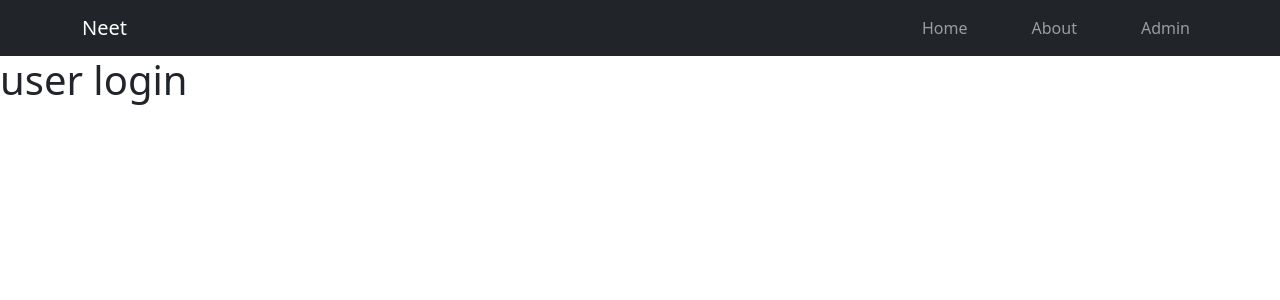
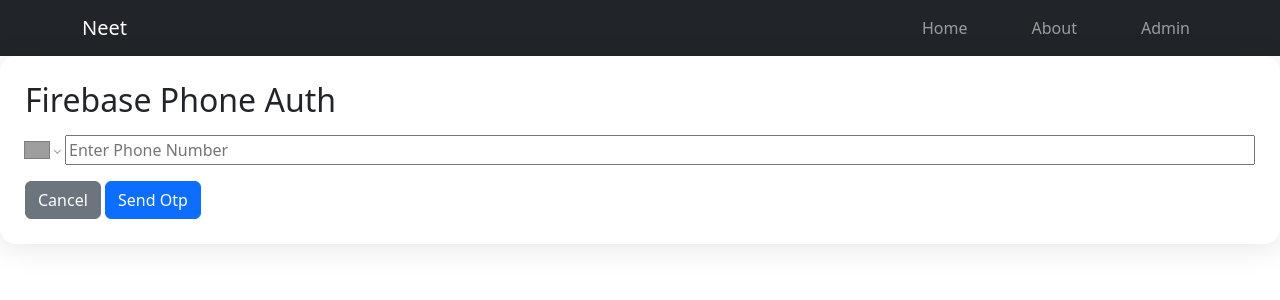
Before and after one commit to neetscores/neetscores, a React (Create React App) app: page / in a window 1280 px wide. Shown: the top 300 px of the page. Built offline with nearby package versions, Linux system fonts and the light colour scheme; no server answers; grey boxes are pictures that could not be loaded.

Commit message:
user login module

```diff
--- a/package.json
+++ b/package.json
@@ -1,5 +1,5 @@
 {
-  "homepage": "https://neetscores.github.io/neetscores",
+  "homepage": "https://neetscores.github.io/neetscores/",
   "name": "neetscores",
   "version": "0.1.0",
   "private": true,
@@ -12,6 +12,7 @@
     "react": "^18.2.0",
     "react-bootstrap": "^2.7.0",
     "react-dom": "^18.2.0",
+    "react-phone-number-input": "^3.2.16",
     "react-router-dom": "^6.6.2",
     "react-scripts": "5.0.1",
     "web-vitals": "^2.1.4"
--- a/src/components/UserDashBoard.js
+++ b/src/components/UserDashBoard.js
@@ -3,7 +3,7 @@ import React from 'react'
 function UserDashBoard() {
   return (
     <div>
-
+      <h1>UserDashBoard</h1>
     </div>
   )
 }
--- a/src/components/UserLogin.js
+++ b/src/components/UserLogin.js
@@ -1,11 +1,94 @@
-import React from 'react'
+import React, { useState } from "react";
+import { Link, useNavigate } from "react-router-dom";
+import { Form, Alert } from "react-bootstrap";
+import { Button } from "react-bootstrap";
+import "react-phone-number-input/style.css";
+import PhoneInput from "react-phone-number-input";
+import { useAuth } from "../contexts/AuthContext";
 
-function UserLogin() {
+const UserLogin = () => {
+  const [error, setError] = useState("");
+  const [number, setNumber] = useState("");
+  const [flag, setFlag] = useState(false);
+  const [otp, setOtp] = useState("");
+  const [result, setResult] = useState("");
+  const navigate = useNavigate();
+  const {setUpRecaptha} = useAuth();
+
+  const getOtp = async (e) => {
+    e.preventDefault();
+    console.log(number);
+    setError("");
+    if (number === "" || number === undefined)
+      return setError("Please enter a valid phone number!");
+    try {
+      const response = await setUpRecaptha(number);
+      setResult(response);
+      setFlag(true);
+    } catch (err) {
+      setError(err.message);
+    }
+  };
+
+  const verifyOtp = async (e) => {
+    e.preventDefault();
+    setError("");
+    if (otp === "" || otp === null) return;
+    try {
+      await result.confirm(otp);
+      navigate("/home");
+    } catch (err) {
+      setError(err.message);
+    }
+  };
+
   return (
-    <div>
-      <h1>user login</h1>
-    </div>
-  )
-}
+    <>
+      <div className="p-4 box">
+        <h2 className="mb-3">Firebase Phone Auth</h2>
+        {error && <Alert variant="danger">{error}</Alert>}
+        <Form onSubmit={getOtp} style={{ display: !flag ? "block" : "none" }}>
+          <Form.Group className="mb-3" controlId="formBasicEmail">
+            <PhoneInput
+              defaultCountry="IN"
+              value={number}
+              onChange={setNumber}
+              placeholder="Enter Phone Number"
+            />
+            <div id="recaptcha-container"></div>
+          </Form.Group>
+          <div className="button-right">
+            <Link to="/">
+              <Button variant="secondary">Cancel</Button>
+            </Link>
+            &nbsp;
+            <Button type="submit" variant="primary">
+              Send Otp
+            </Button>
+          </div>
+        </Form>
 
-export default UserLogin
+        <Form onSubmit={verifyOtp} style={{ display: flag ? "block" : "none" }}>
+          <Form.Group className="mb-3" controlId="formBasicOtp">
+            <Form.Control
+              type="otp"
+              placeholder="Enter OTP"
+              onChange={(e) => setOtp(e.target.value)}
+            />
+          </Form.Group>
+          <div className="button-right">
+            <Link to="/">
+              <Button variant="secondary">Cancel</Button>
+            </Link>
+            &nbsp;
+            <Button type="submit" variant="primary">
+              Verify
+            </Button>
+          </div>
+        </Form>
+      </div>
+    </>
+  );
+};
+
+export default UserLogin;
--- a/src/contexts/AuthContext.js
+++ b/src/contexts/AuthContext.js
@@ -1,5 +1,6 @@
 import React, { useContext, useState, useEffect } from "react"
 import { auth } from "../components/firebase"
+import { RecaptchaVerifier,signInWithPhoneNumber } from "firebase/auth"
 
 const AuthContext = React.createContext()
 
@@ -22,6 +23,11 @@ export function AuthProvider({ children }) {
   function logout() {
     return auth.signOut()
   }
+  function setUpRecaptha(number){
+    const recaptchaVerifier = new RecaptchaVerifier('recaptcha-container',{},auth);
+    recaptchaVerifier.render();
+    return signInWithPhoneNumber(auth,number,recaptchaVerifier);
+  }
 
   useEffect(() => {
     const unsubscribe = auth.onAuthStateChanged(user => {
@@ -36,7 +42,8 @@ export function AuthProvider({ children }) {
     currentUser,
     login,
     signup,
-    logout
+    logout,
+    setUpRecaptha
   }
 
   return (
```
Also changed, not shown: 1 other file (tests, documents, lock files or other folders).
